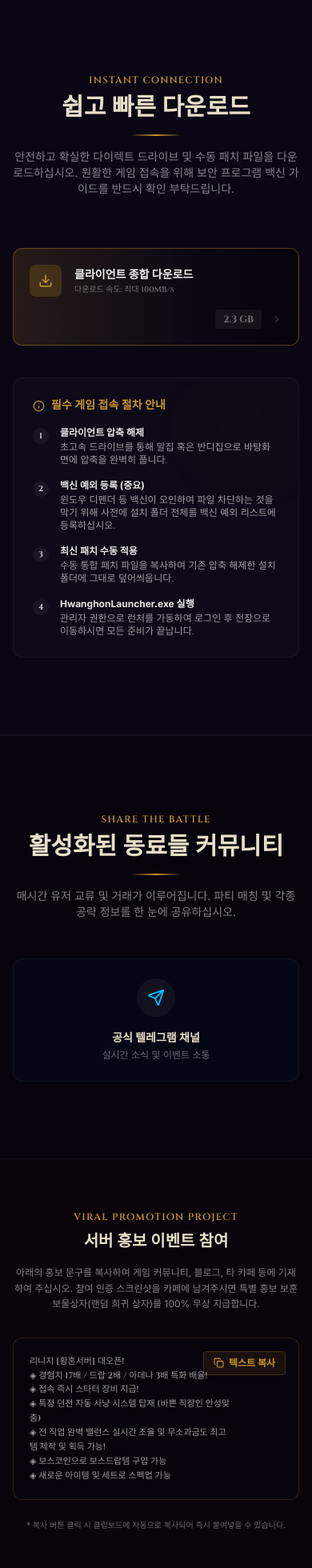
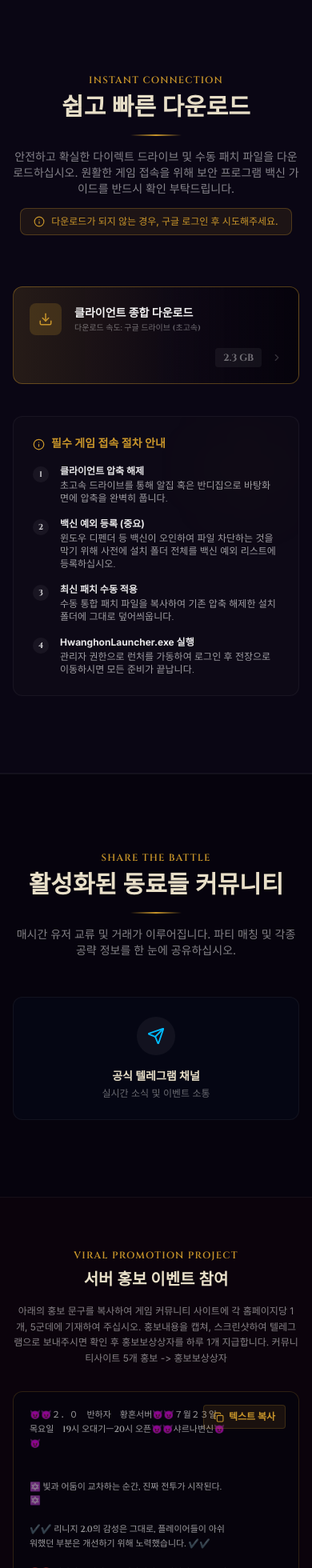
Before and after one commit to Soonhyouk/Hwanghon_1, a React (Vite) app: page / in a window 390 px wide. Shown: the part 4662-6622 px from the top of the page at 80% size. Built offline with nearby package versions, Linux system fonts and the light colour scheme.

Commit message:
feat: update download link and promotional text
Update client download URL to Google Drive and refresh server promotional content with updated opening schedule and feature descriptions.

```diff
--- a/src/App.tsx
+++ b/src/App.tsx
@@ -141,8 +141,16 @@ const HUNTING_ZONES: HuntingZone[] = [
   },
 ];
 
+const CLIENT_DOWNLOAD_URL = "https://drive.google.com/file/d/16a326xwv7RNpYwoBQqyJd08dQ8Cxjlr_/view?usp=drive_link";
+
 const DOWNLOAD_LINKS = [
-  { label: "클라이언트 종합 다운로드", size: "2.3 GB", primary: true, speed: "최대 100MB/s" },
+  {
+    label: "클라이언트 종합 다운로드",
+    size: "2.3 GB",
+    primary: true,
+    speed: "구글 드라이브 (초고속)",
+    url: CLIENT_DOWNLOAD_URL
+  },
 ];
 
 const SERVER_STATS = [
@@ -235,13 +243,45 @@ export default function App() {
   }, [zoneSearch, zoneDiffFilter]);
 
   // Promo text copy function
-  const promoText = `리니지 [황혼서버] 대오픈!
-◈ 경험치 17배 / 드랍 2배 / 아데나 3배 특화 배율!
-◈ 접속 즉시 스타터 장비 지급!
-◈ 특정 던전 자동 사냥 시스템 탑재 (바쁜 직장인 안성맞춤)
-◈ 전 직업 완벽 밸런스 실시간 조율 및 무소과금도 최고템 제작 및 획득 가능!
-◈ 보스코인으로 보스드랍템 구입 가능
-◈ 새로운 아이템 및 세트로 스펙업 가능`;
+  const promoText = `😈😈２．０　반하자　황혼서버😈😈７월２３일　목요일　19시 오대기ㅡ20시 오픈😈😈샤르나변신😈😈
+
+
+✡️ 빛과 어둠이 교차하는 순간, 진짜 전투가 시작된다. ✡️
+
+✔️✔️ 리니지 2.0의 감성은 그대로, 플레이어들이 아쉬워했던 부분은 개선하기 위해 노력했습니다. ✔️✔️
+
+⭕️⭕️ 원작의 분위기는 유지하면서 불편했던 요소는 편의 시스템으로 보완⭕️⭕️
+
+☑️☑️ 칼렉, 길렉 등 기존 2.0 서버에서 자주 발생했던 불편 사항 개선☑️☑️
+
+⭕️⭕️ 자동사냥 시스템 지원⭕️⭕️
+(손사냥이 더욱 높은 효율을 가질 수 있도록 설계)
+
+☑️☑️ 장기 운영을 목표로 하는 하자지향 서버☑️☑️
+단기간에 모든 것을 얻기보다,
+하루하루 성장하며 장비를 맞춰가는 재미를 추구합니다.
+
+☑️☑️시간과 노력만으로 10검 9셋 가능!!!! 노가다 만으로 가능!! ☑️☑️
+⭕️⭕️보스코인 시스템!! ⭕️⭕️
+⭕️⭕️보스를 잡으며 얻는 보스코인으로 원하는 템 구매 가능⭕️⭕️
+
+☑️☑️린클의 지루함과 식상함을 덜어내기 위해  신기하고 다양한 개별 아이템 및 세트 아이템들 대기중!! ☑️☑️
+
+⭕️⭕️ 아이템 가치가 쉽게 무너지지 않는 안정적인 성장 구조⭕️⭕️
+
+⭕️⭕️ 자유로운 유저 간 거래 지원⭕️⭕️
+(필요 시 운영진 중재 가능)
+
+☑️☑️ 샤르나 변신 뿐만 아니라 린클 변신 시스템 지원☑️☑️
+그 시절의 감성과 전투의 재미를 동시에 경험할 수 있습니다.
+
+⭕️⭕️ 플레이어들의 의견을 듣고, 더 많은 분들이 만족할 수 있는 방향으로 꾸준히 개선해 나가겠습니다.⭕️⭕️
+
+☑️☑️ 황혼서버만의 다양한 콘텐츠와 시스템을 지속적으로 업데이트합니다.☑️☑️
+
+텔레그램  :  https://t.me/+gXAtzqiPDINhNzBi
+
+홈페이지 :  https://twilighthwanghon.netlify.app/`;
   const handleCopyPromo = () => {
     navigator.clipboard.writeText(promoText);
     setCopied(true);
@@ -761,12 +801,19 @@ export default function App() {
               안전하고 확실한 다이렉트 드라이브 및 수동 패치 파일을 다운로드하십시오.
               원활한 게임 접속을 위해 보안 프로그램 백신 가이드를 반드시 확인 부탁드립니다.
             </p>
+            <div className="mt-3.5 inline-flex items-center gap-2 bg-[#c8952a]/10 border border-[#c8952a]/30 rounded-lg px-4 py-2 text-xs text-[#c8952a] font-medium">
+              <Info size={14} className="shrink-0" />
+              <span>다운로드가 되지 않는 경우, 구글 로그인 후 시도해주세요.</span>
+            </div>
           </div>
 
           <div className="grid gap-3.5 mb-10" id="download-actions-list">
             {DOWNLOAD_LINKS.map((dl, i) => (
-              <button
+              <a
                 key={i}
+                href={dl.url}
+                target="_blank"
+                rel="noopener noreferrer"
                 onClick={() => openDownloadModal(dl.label)}
                 className={`w-full flex flex-col sm:flex-row sm:items-center justify-between p-5 rounded-xl border transition-all hover:brightness-110 active:scale-[0.99] text-left group gap-4 cursor-pointer relative overflow-hidden ${
                   dl.primary
@@ -796,7 +843,7 @@ export default function App() {
                   </span>
                   <ChevronDown size={14} className="text-white/20 -rotate-90" />
                 </div>
-              </button>
+              </a>
             ))}
           </div>
 
@@ -893,8 +940,9 @@ export default function App() {
             서버 홍보 이벤트 참여
           </h2>
           <p className="text-xs sm:text-sm text-white/50 leading-relaxed mb-8 max-w-xl mx-auto">
-            아래의 홍보 문구를 복사하여 게임 커뮤니티, 블로그, 타 카페 등에 기재하여 주십시오.
-            참여 인증 스크린샷을 카페에 남겨주시면 특별 홍보 보훈 보물상자(랜덤 희귀 상자)를 100% 무상 지급합니다.
+            아래의 홍보 문구를 복사하여 게임 커뮤니티 사이트에 각 홈페이지당 1개, 5군데에 기재하여 주십시오.
+            홍보내용을 캡쳐, 스크린샷하여 텔레그램으로 보내주시면 확인 후 홍보보상상자를 하루 1개 지급합니다.
+            커뮤니티사이트 5개 홍보 -&gt; 홍보보상상자
           </p>
 
           <div className="bg-[#06030c] rounded-xl border border-[#c8952a]/20 p-5 text-left max-w-2xl mx-auto mb-6 relative group">
@@ -915,7 +963,7 @@ export default function App() {
                 </>
               )}
             </button>
-            <pre className="text-[11px] sm:text-xs text-white/60 font-mono leading-relaxed max-h-48 overflow-y-auto whitespace-pre-wrap pr-16 select-all font-light">
+            <pre className="text-[11px] sm:text-xs text-white/60 font-mono leading-relaxed max-h-72 overflow-y-auto whitespace-pre-wrap pr-16 select-all font-light">
               {promoText}
             </pre>
           </div>
@@ -1012,26 +1060,29 @@ export default function App() {
 
               <div className="space-y-4 text-xs text-white/70 leading-relaxed border-y border-white/5 py-4 my-4">
                 <div className="bg-[#c8952a]/5 border border-[#c8952a]/20 rounded-lg p-4 text-center">
-                  <p className="text-base font-black text-[#c8952a] mb-1">
-                    7월 22일-23일 배포 예정입니다
+                  <p className="text-sm font-black text-[#c8952a] mb-1">
+                    구글 드라이브 다운로드
                   </p>
-                  <p className="text-[11px] text-white/50 font-light">
-                    보다 안정적이고 쾌적한 게임 환경을 제공해 드리기 위해 최종 준비 중입니다.
+                  <p className="text-[11px] text-[#c8952a]/90 font-medium">
+                    ※ 다운로드가 되지 않는 경우, 구글 로그인 후 시도해주세요.
                   </p>
                 </div>
-                <p className="text-[11px] text-white/40 font-light leading-normal">
-                  배포가 시작되는 즉시 공식 텔레그램 채널을 통해 다운로드 주소가 공지될 예정이오니, 텔레그램 채널에 참여하셔서 가장 신속하게 소식을 받아보세요.
+                <p className="text-[11px] text-white/50 font-light leading-normal">
+                  아래 [지금 바로 다운로드] 버튼을 누르시면 구글 드라이브 다운로드 페이지로 바로 연결됩니다.
                 </p>
               </div>
 
               <div className="flex gap-2 justify-end">
-                <button
+                <a
+                  href={CLIENT_DOWNLOAD_URL}
+                  target="_blank"
+                  rel="noopener noreferrer"
                   onClick={() => setDownloadModalOpen(false)}
-                  className="w-full px-4 py-2.5 text-xs font-black bg-gradient-to-r from-[#c8952a] to-[#a07020] text-[#06030c] rounded hover:brightness-110 transition-all cursor-pointer text-center"
+                  className="w-full px-4 py-2.5 text-xs font-black bg-gradient-to-r from-[#c8952a] to-[#a07020] text-[#06030c] rounded hover:brightness-110 transition-all cursor-pointer text-center block"
                   id="modal-confirm-btn"
                 >
-                  확인
-                </button>
+                  지금 바로 다운로드 (Google Drive)
+                </a>
               </div>
             </motion.div>
           </div>
```
